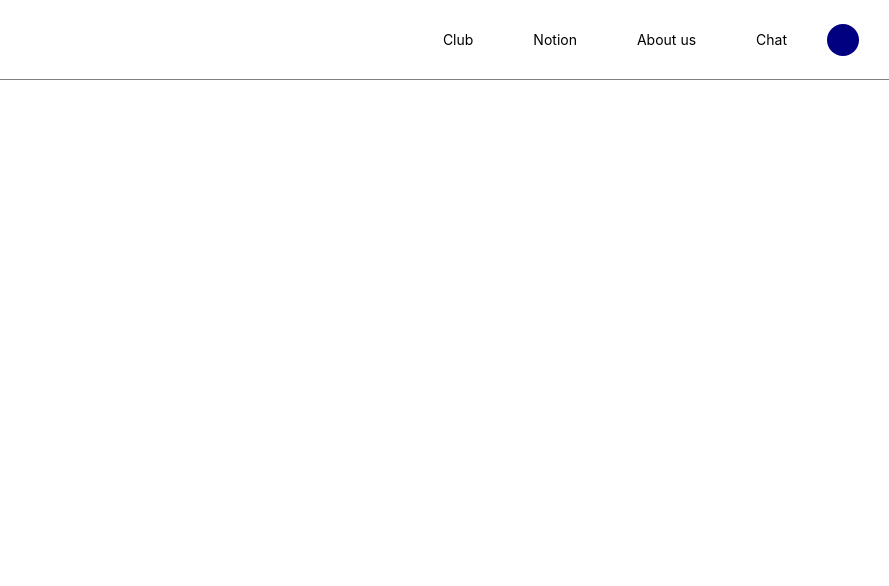
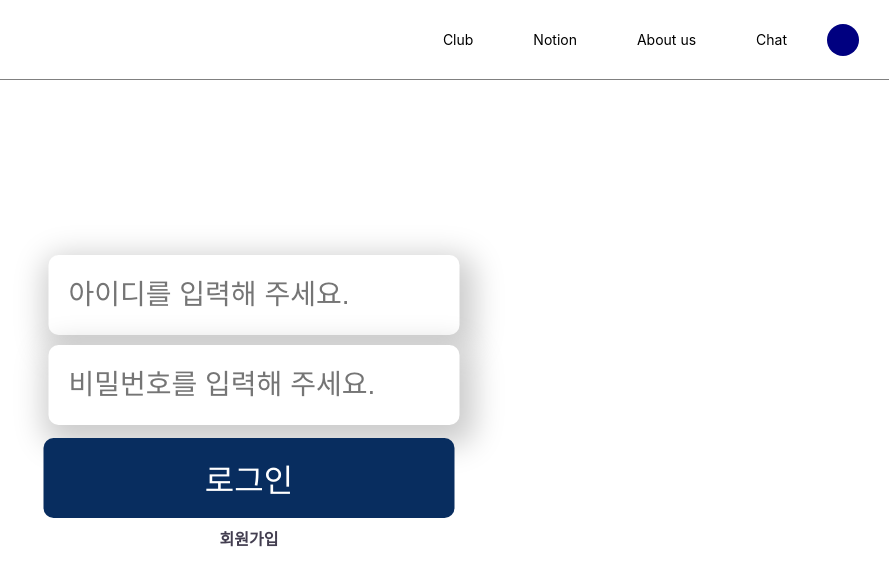
Before and after one commit to RE-VEL/REVEL-frontend-V1, a Next.js app: page /login in a window 1280 px wide. Shown: the top 586 px of the page, without its empty margins (391-1280 px from the left). Built offline with nearby package versions, Linux system fonts and the light colour scheme.

Commit message:
Fix: connecting CSS, HTML
Error of didn't show the output and connecting CSS

```diff
--- a/pages/login.tsx
+++ b/pages/login.tsx
@@ -1,24 +1,39 @@
 import styled from '@emotion/styled';
 
 const Login = () => {
-    return
-    <div className='outer'>
+  return (
+    <Outer className="outer">
       <div>
-            <input type="text" placeholder='아이디를 입력해 주세요.' name='uname' aria-required/>
+        <GetInfo
+          type="text"
+          placeholder="아이디를 입력해 주세요."
+          name="uname"
+          aria-required
+        />
       </div>
-            <input type="text" placeholder='비밀번호를 입력해 주세요.' name='psw' aria-required/>
+      <GetInfo
+        type="password"
+        placeholder="비밀번호를 입력해 주세요."
+        name="psw"
+        aria-required
+      />
       <div>
-            <button type="submit">로그인</button>
+        <SendLog type="submit">로그인</SendLog>
       </div>
-        <label htmlFor="join"><b>회원가입</b></label>
-    </div>
+      <Joined>
+        <b>회원가입</b>
+      </Joined>
+    </Outer>
+  );
 };
 
-const GETINFO = styled.input`
+const GetInfo = styled.input`
   padding: 12px 20px;
   margin: 5px;
   display: inline-block;
-    border: 1px solid #ccc;
+  border: none;
+  outline: none;
+  box-shadow: 5px 10px 30px 10px #ccc;
   box-sizing: border-box;
   border-radius: 10px;
   font-size: 28px;
@@ -26,8 +41,8 @@ const GETINFO = styled.input`
   width: 100%;
   max-width: 626px;
 `;
-const SENDLOG = styled.button`
-    background-color: #082D5F;
+const SendLog = styled.button`
+  background-color: #082d5f;
   color: white;
   padding: 14px 20px;
   margin: 8px 0;
@@ -39,8 +54,8 @@ const SENDLOG = styled.button`
   width: 100%;
   max-width: 626px;
 `;
-const JOINED = styled.label`
-    color: #433E50;
+const Joined = styled.label`
+  color: #433e50;
   border: none;
   margin: none;
   cursor: pointer;
@@ -48,10 +63,10 @@ const JOINED = styled.label`
   justify-content: center;
   width: 100%;
 `;
-const OUTER = styled.div`
+const Outer = styled.div`
   position: absolute;
   top: 50%;
   left: 50%;
   transform: translate(-50%, -50%);
-`
+`;
 export default Login;
```
Lines whose indentation alone changed are shown as unchanged.
